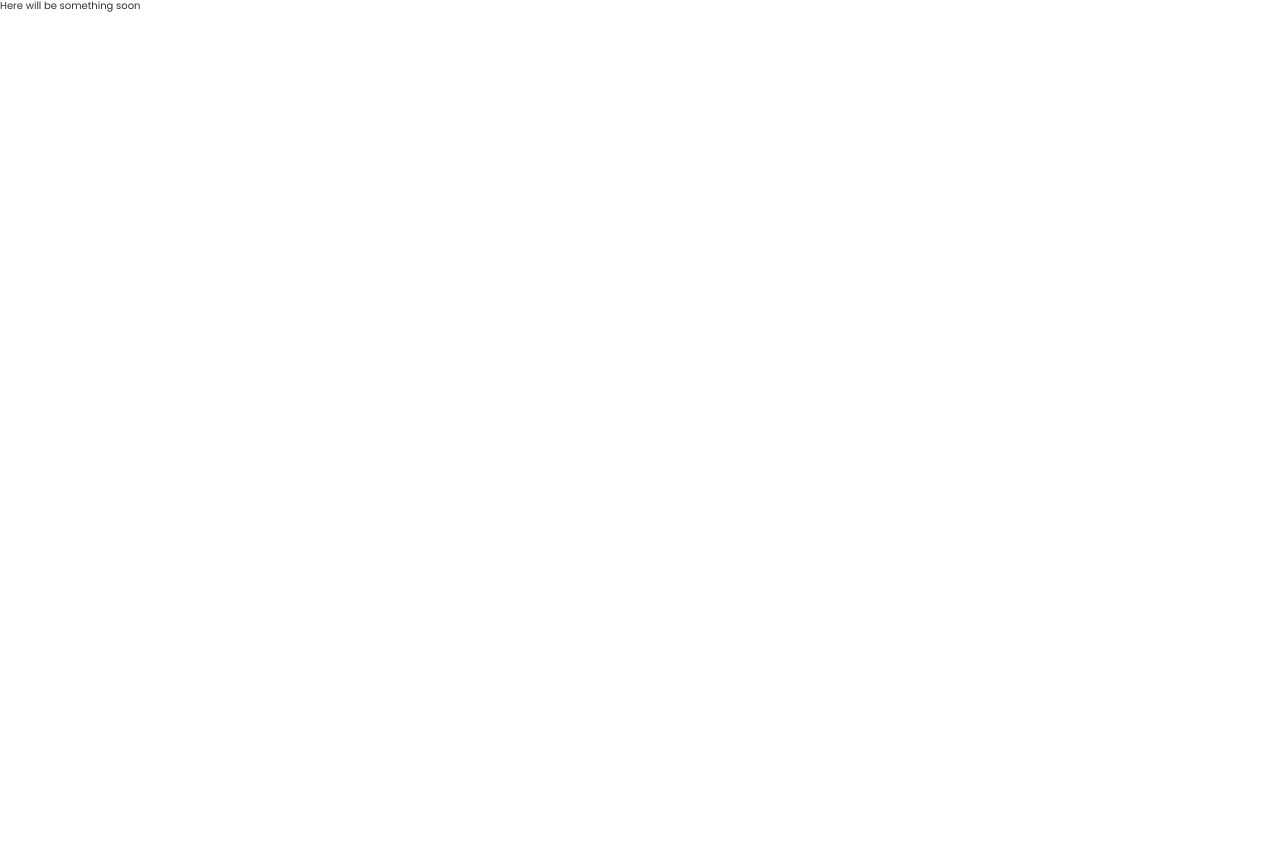
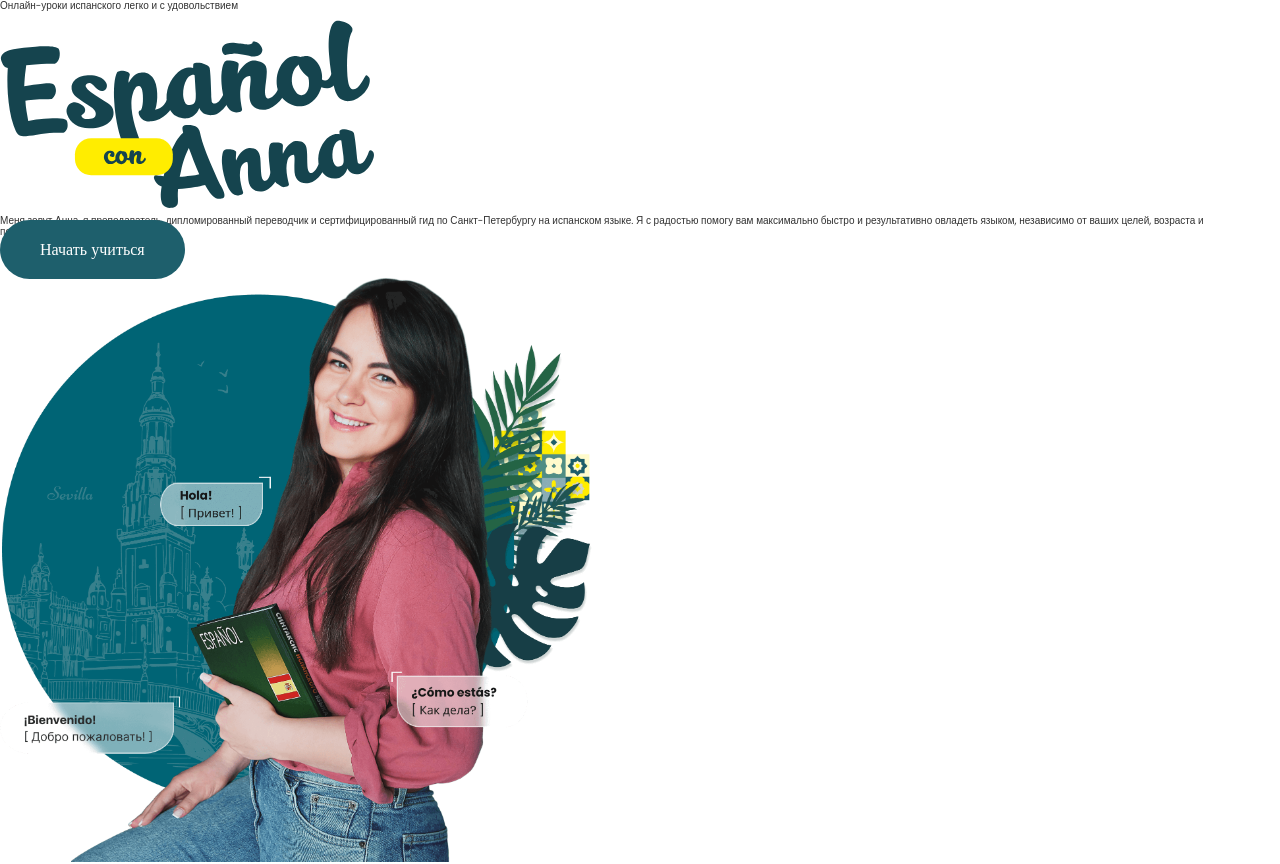
Before and after one commit to elrouss/spanish-with-anna, a Next.js app in the folder frontend/: page / in a window 1280 px wide. Before the commit the page ends 800 px from the top, so only its background shows below. Built offline with nearby package versions, Linux system fonts and the light colour scheme.

Commit message:
feat: add intro markup

```diff
--- /dev/null
+++ b/frontend/src/components/Intro/Intro.jsx
@@ -0,0 +1,46 @@
+import Image from 'next/image';
+import Button from '../Button/Button';
+import styles from './Intro.module.scss';
+import headingLogo from '../../assets/images/intro-heading.svg';
+import introImageMain from '../../assets/images/intro-image-main.png';
+
+function Intro() {
+  return (
+    <section className={styles.container}>
+      <div className={styles.content}>
+        <p className={styles.subtitle}>
+          Онлайн-уроки испанского легко и с удовольствием
+        </p>
+        <h1 className={styles.heading}>
+          <Image
+            className={styles.headingImage}
+            lang="es"
+            width={377}
+            height={198}
+            src={headingLogo}
+            alt="Español con Anna"
+          />
+        </h1>
+        <p className={styles.description}>
+          Меня зовут Анна, я преподаватель, дипломированный переводчик и
+          сертифицированный гид по Санкт-Петербургу на испанском языке. Я с
+          радостью помогу вам максимально быстро и результативно овладеть
+          языком, независимо от ваших целей, возраста и первоначального уровня.
+        </p>
+        <Button classSelector={styles.button} href="#">
+          Начать учиться
+        </Button>
+      </div>
+      <Image
+        className={styles.photo}
+        lang="es"
+        width={620}
+        height={600}
+        src={introImageMain}
+        alt="Фото Анны"
+      />
+    </section>
+  );
+}
+
+export default Intro;
--- /dev/null
+++ b/frontend/src/components/Intro/Intro.module.scss
@@ -0,0 +1 @@
+@import '../../styles/index.scss';
--- a/frontend/src/pages/index.jsx
+++ b/frontend/src/pages/index.jsx
@@ -1,5 +1,6 @@
 import Head from 'next/head';
 import { poppins } from '@/assets/fonts/fonts';
+import Intro from '../components/Intro/Intro';
 
 export default function Home() {
   return (
@@ -11,7 +12,8 @@ export default function Home() {
         <link rel="icon" href="/favicon.ico" />
       </Head>
       <main className={`${poppins.className}`}>
-        <p>Here will be something soon</p>
+        {/* <p>Here will be something soon</p> */}
+        <Intro />
       </main>
     </>
   );
```
